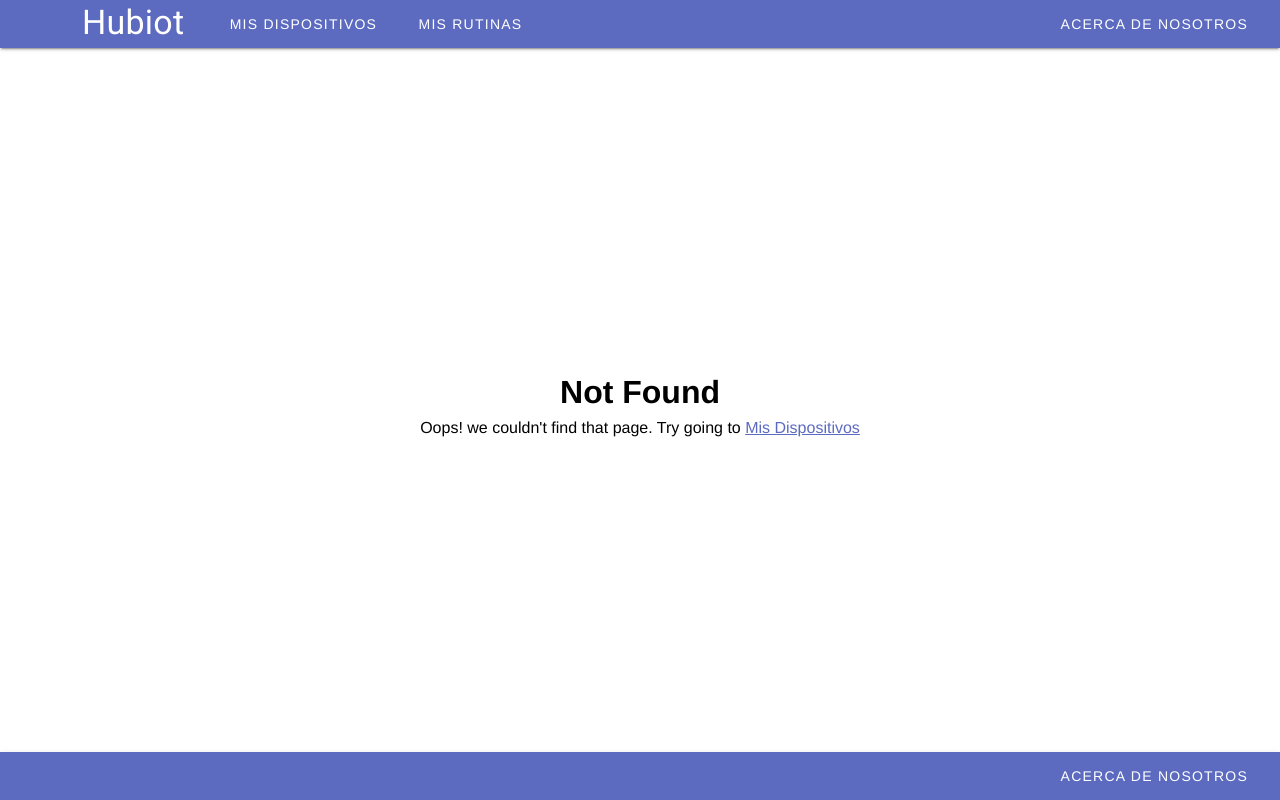
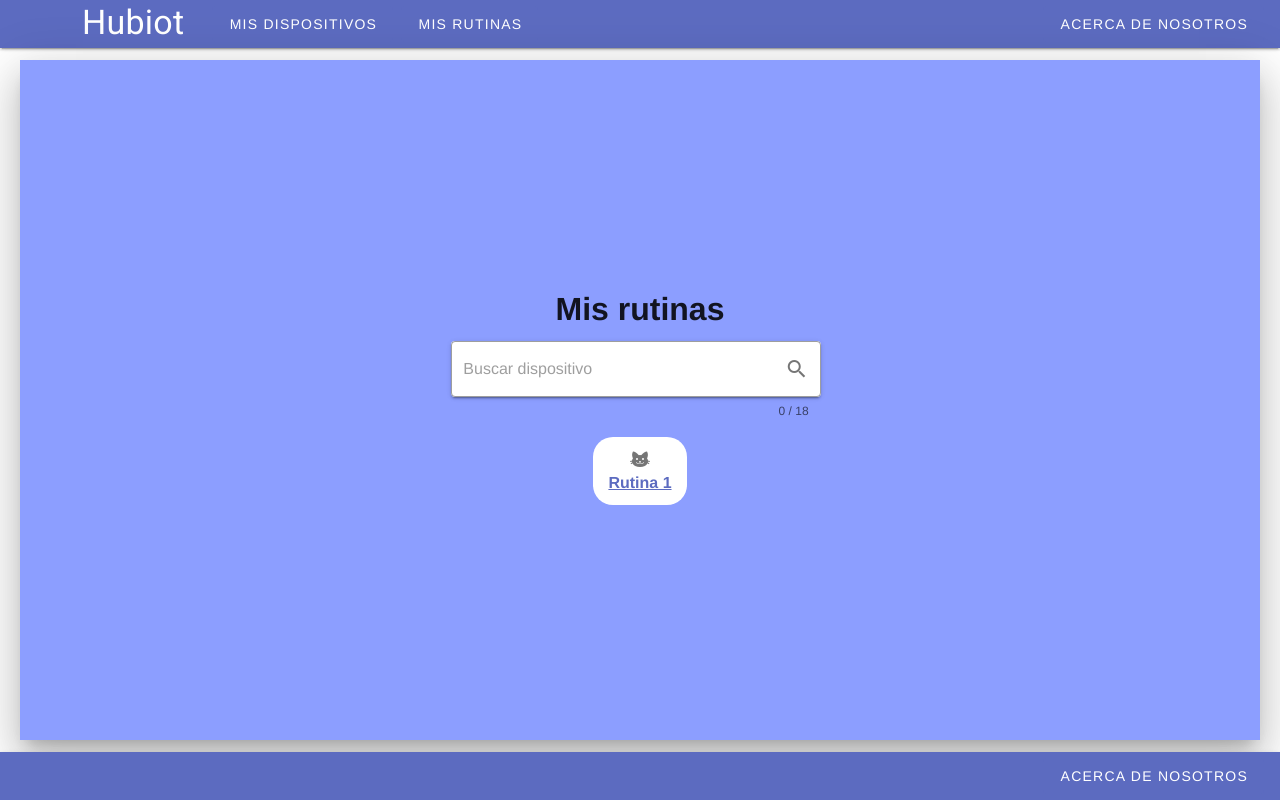
Before and after one commit to AgusMattiussi/hubiot-web, a Vue app: page /routines in a window 1280 px wide. Before the commit this address had no page. Built offline with nearby package versions, Linux system fonts and the light colour scheme.

Commit message:
Se creó la pagina de rutinas y actualizaron las routes

```diff
--- a/src/App.vue
+++ b/src/App.vue
@@ -39,7 +39,6 @@ export default {
   name: 'App',
   components: { NavigationBar, BottomBar },
   data: () => ({
-
   })
 }
 </script>
--- a/src/router/index.js
+++ b/src/router/index.js
@@ -21,6 +21,16 @@ const routes = [
     component: () => import('../views/LoginView.vue')
   },
   {
+    path: '/routines',
+    name: 'routines',
+    component: () => import('../views/MyRoutinesView.vue')
+  },
+  {
+    path: '/routines/:id',
+    name: 'routineDetails',
+    component: () => import('../views/RoutineDetail.vue')
+  },
+  {
     path: '/devices',
     name: 'devices',
     component: () => import('../views/MyDeviceView.vue')
@@ -31,7 +41,7 @@ const routes = [
     component: () => import('../views/AddNewDeviceView.vue')
   },
   {
-    path: '/device/:id',
+    path: '/devices/:id',
     name: 'deviceDetails',
     component: () => import('../views/DeviceView.vue')
   },
--- a/src/store/store.js
+++ b/src/store/store.js
@@ -1,4 +1,13 @@
 export default {
+  routines: [
+    {
+      id: 0,
+      name: 'Rutina 1',
+      slug: 'rutina1',
+      iconName: 'mdi-cat',
+      descrption: 'Sape.'
+    }
+  ],
   devices: [
     {
       name: 'Parlante',
--- /dev/null
+++ b/src/views/MyRoutinesView.vue
@@ -0,0 +1,103 @@
+<template>
+  <v-container class="fill-height" fluid>
+    <v-main class="fill-height accent mx-2">
+      <v-sheet class="fill-height" elevation="24">
+        <v-container class="accent fill-height" fluid>
+          <v-row>
+            <v-col md="2"></v-col>
+            <v-col md="8">
+              <v-container class="niceWidth"><!-- Container para centrar contenido -->
+                <h1>Mis rutinas</h1>
+                <form action="">
+                  <div class="d-flex">
+                    <v-text-field
+                      v-model="device"
+                      :rules="deviceRules"
+                      :counter="18"
+                      placeholder="Buscar dispositivo"
+                      solo
+                      required
+                      outlined
+                      clearable
+                      class="pt-2 mr-2"
+                      append-icon="mdi-magnify"
+                    ></v-text-field>
+                    <!--
+                    <v-btn
+                      x-large
+                      :disabled="!valid"
+                      color="primary"
+                      class="mr-4"
+                      @click="validate"
+                    >
+                      Search
+                    </v-btn>
+                    -->
+                  </div>
+                </form>
+                <v-content mt="10">
+                  <div class="devicesParent">
+                    <v-sheet class="deviceCard" v-for="routine in routines" :key="routine.id">
+                      <router-link :to="{ name: 'routineDetails', params: {id: routine.id}}">
+                        <v-icon>{{ routine.iconName }}</v-icon>
+                        <h4>{{ routine.name }}</h4>
+                      </router-link>
+                    </v-sheet>
+                  </div>
+                </v-content>
+              </v-container>
+            </v-col>
+            <v-col md="2"></v-col>
+          </v-row>
+        </v-container>
+      </v-sheet>
+    </v-main>
+  </v-container>
+</template>
+
+<script>
+import store from '@/store/store'
+
+export default {
+  name: 'MyRoutines',
+  data () {
+    return {
+      routines: store.routines,
+      valid: true,
+      device: '',
+      deviceRules: [
+        v => !!v || 'Name is required',
+        v => v.length <= 10 || 'Name must be less than 10 characters'
+      ],
+      methods: {
+        validate () {
+          this.$refs.form.validate()
+        }
+      }
+    }
+  }
+}
+</script>
+
+<style scoped>
+
+.niceWidth {
+  width: 50%;
+}
+
+.devicesParent {
+  display: flex;
+  flex-direction: row;
+  flex-wrap: wrap;
+  justify-content: space-evenly;
+  align-self: stretch;
+}
+
+.deviceCard {
+  margin: 10px;
+  padding: 10px;
+  border-radius: 20px;
+  width: 25%;
+  height: 25%;
+}
+</style>
--- /dev/null
+++ b/src/views/RoutineDetail.vue
@@ -0,0 +1,13 @@
+<template>
+<h1>En construcción :)</h1>
+</template>
+
+<script>
+export default {
+  name: 'RoutineDetail.vue'
+}
+</script>
+
+<style scoped>
+
+</style>
```
